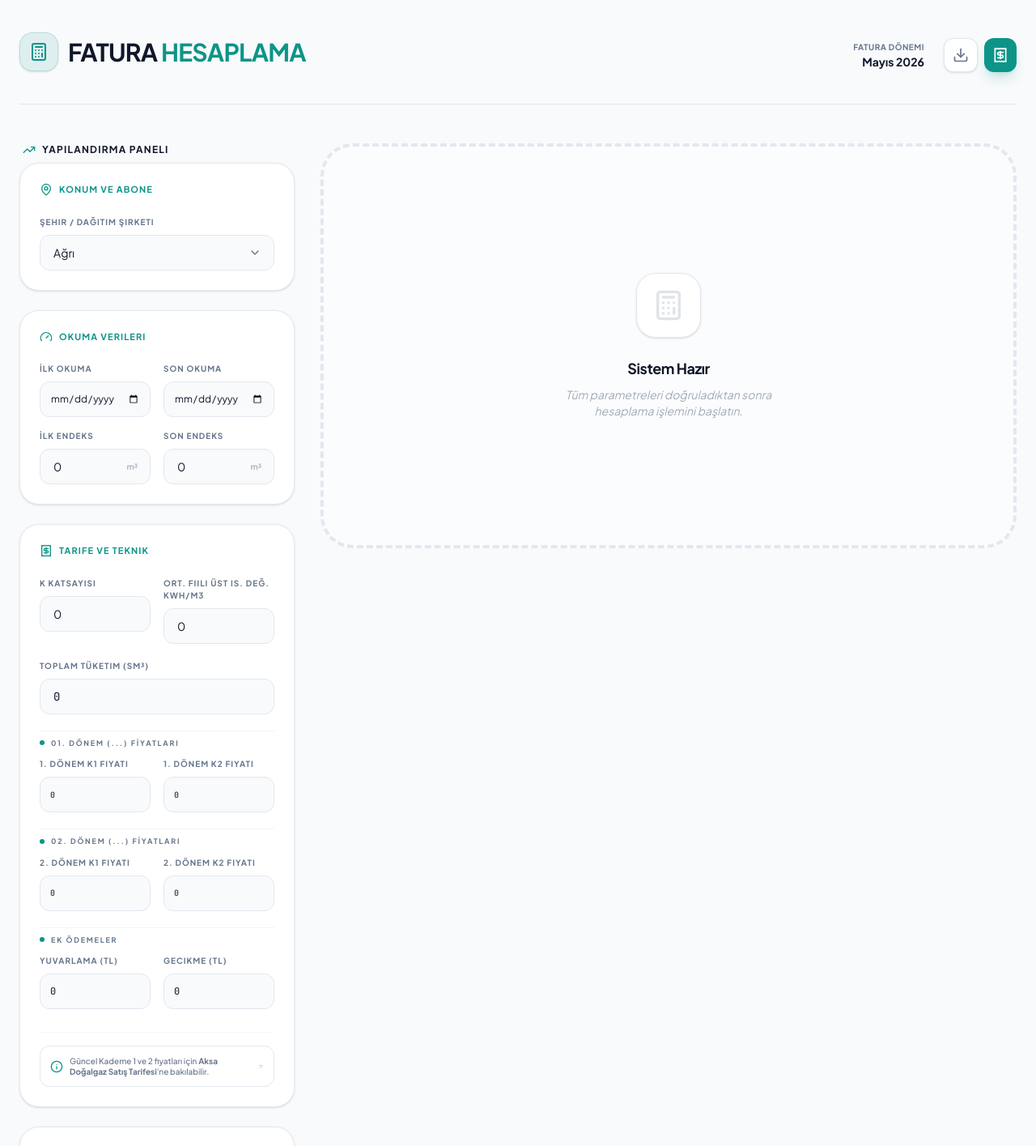
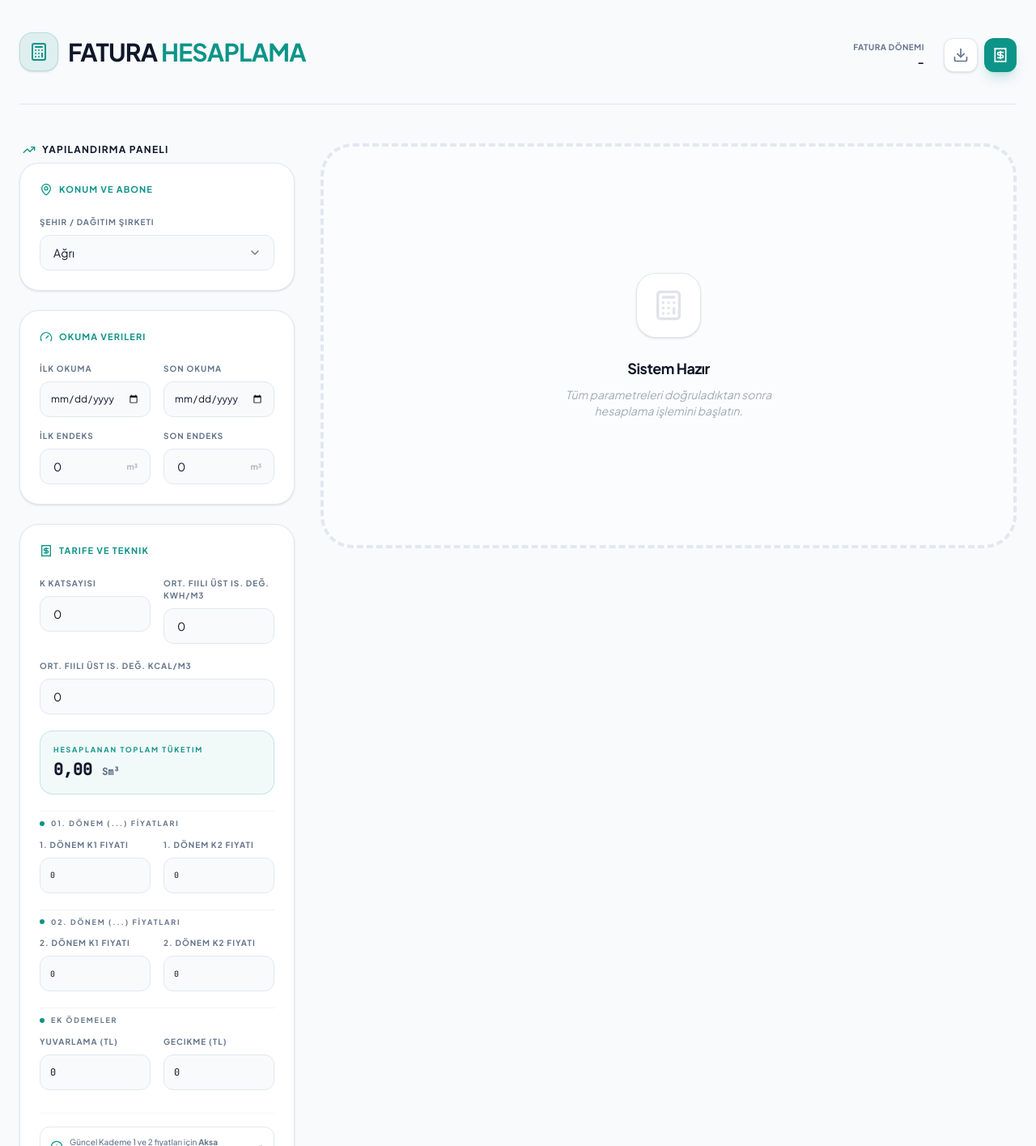
Before and after one commit to sinantelhan04-sketch/agrigaz, a React (Vite) app: page / in a window 1280 px wide. Shown: the top 1415 px of the page at 81% size. Built offline with nearby package versions, Linux system fonts and the light colour scheme.

Commit message:
feat: Add Kcal input for consumption calculation
Introduces a new input field for Kcal (kilocalories) to refine the natural gas consumption calculation. The sm³ consumption is now derived using Kcal, correction factor, and end-user readings, providing a more accurate conversion.

```diff
--- a/src/App.tsx
+++ b/src/App.tsx
@@ -81,6 +81,7 @@ export default function App() {
   const [sonEndeks, setSonEndeks] = useState(0);
   const [duzeltme, setDuzeltme] = useState(0);
   const [ofid, setOfid] = useState(0);
+  const [kcal, setKcal] = useState(0);
   const [tuketimSm3, setTuketimSm3] = useState(0);
   const [p1K1Fiyat, setP1K1Fiyat] = useState(0);
   const [p1K2Fiyat, setP1K2Fiyat] = useState(0);
@@ -116,9 +117,12 @@ export default function App() {
       return;
     }
 
+    const computedTuketimSm3 = ((sonEndeks - ilkEndeks) * duzeltme * kcal) / 9155;
+    setTuketimSm3(Number(computedTuketimSm3.toFixed(2)));
+
     const hamTuketim = sonEndeks - ilkEndeks;
     const okumaGunu = tarihFark(ilkTarih, sonTarih) + 1;
-    const gunlukSm3 = tuketimSm3 / okumaGunu;
+    const gunlukSm3 = computedTuketimSm3 / okumaGunu;
 
     const ilkYil = ilkD.getFullYear();
     const ilkAyIndex = ilkD.getMonth();
@@ -146,8 +150,8 @@ export default function App() {
       k2: number
     ): PeriodData => {
       const isK1 = gunlukSm3 <= limit;
-      const energy = (tuketimSm3 * ofid * days) / okumaGunu;
-      const pTuketimSm3 = (tuketimSm3 * days) / okumaGunu;
+      const energy = (computedTuketimSm3 * ofid * days) / okumaGunu;
+      const pTuketimSm3 = (computedTuketimSm3 * days) / okumaGunu;
       const pGunlukOrtalama = days > 0 ? pTuketimSm3 / days : 0;
       const pToplamLimitSm3 = limit * days;
       const price = isK1 ? k1 : k2;
@@ -168,7 +172,7 @@ export default function App() {
         duzeltme: duzeltme,
         fiyat: price,
         tutar: amount,
-        formula: `(${tuketimSm3} × ${days} / ${okumaGunu}) × ${price}`
+        formula: `(${computedTuketimSm3.toFixed(2)} × ${days} / ${okumaGunu}) × ${price}`
       };
     };
 
@@ -226,7 +230,7 @@ export default function App() {
     calculate();
   }, [
     sehir, ilkTarih, sonTarih, ilkEndeks, sonEndeks,
-    duzeltme, ofid, tuketimSm3,
+    duzeltme, ofid, kcal, tuketimSm3,
     p1K1Fiyat, p1K2Fiyat, p2K1Fiyat, p2K2Fiyat,
     yuvarlama, gecikme, botasPeriod1Limit, botasPeriod2Limit
   ]);
@@ -245,7 +249,9 @@ export default function App() {
         <div className="flex items-center gap-6">
           <div className="text-right hidden sm:block">
             <p className="text-[10px] font-bold uppercase tracking-wider text-text-secondary">Fatura Dönemi</p>
-            <p className="text-sm font-bold text-text-primary">{new Date().toLocaleDateString('tr-TR', { month: 'long', year: 'numeric' })}</p>
+            <p className="text-sm font-bold text-text-primary">
+              {sonTarih ? new Date(sonTarih).toLocaleDateString('tr-TR', { month: 'long', year: 'numeric' }) : '-'}
+            </p>
           </div>
           <div className="flex gap-2">
             <button className="p-2.5 bg-surface border border-border-subtle rounded-xl text-text-secondary hover:text-accent hover:border-accent transition-all shadow-sm">
@@ -356,13 +362,19 @@ export default function App() {
                 </div>
               </div>
               <div>
-                <label className="text-[10px] font-bold text-text-secondary uppercase tracking-widest mb-2 block">Toplam Tüketim (Sm³)</label>
+                <label className="text-[10px] font-bold text-text-secondary uppercase tracking-widest mb-2 block">Ort. Fiili Üst Is. Değ. Kcal/m3</label>
                 <input
                   type="number" step="0.01"
-                  value={tuketimSm3}
-                  onChange={(e) => setTuketimSm3(Number(e.target.value))}
-                  className="w-full h-11 px-4 bg-bg border border-border-subtle rounded-xl text-sm text-text-primary outline-none focus:border-accent transition-all font-mono"
+                  value={kcal}
+                  onChange={(e) => setKcal(Number(e.target.value))}
+                  className="w-full h-11 px-4 bg-bg border border-border-subtle rounded-xl text-sm text-text-primary outline-none focus:border-accent transition-all"
                 />
+              </div>
+              <div className="p-4 bg-accent/5 rounded-2xl border border-accent/20">
+                <label className="text-[9px] font-black text-accent uppercase tracking-[0.2em] mb-1 block">Hesaplanan Toplam Tüketim</label>
+                <div className="text-xl font-mono font-bold text-text-primary">
+                  {fmt(tuketimSm3, 2)} <span className="text-xs text-text-secondary">Sm³</span>
+                </div>
               </div>
               <div className="pt-2 border-t border-border-subtle/50">
                 <div className="flex items-center gap-2 mb-3">
```
